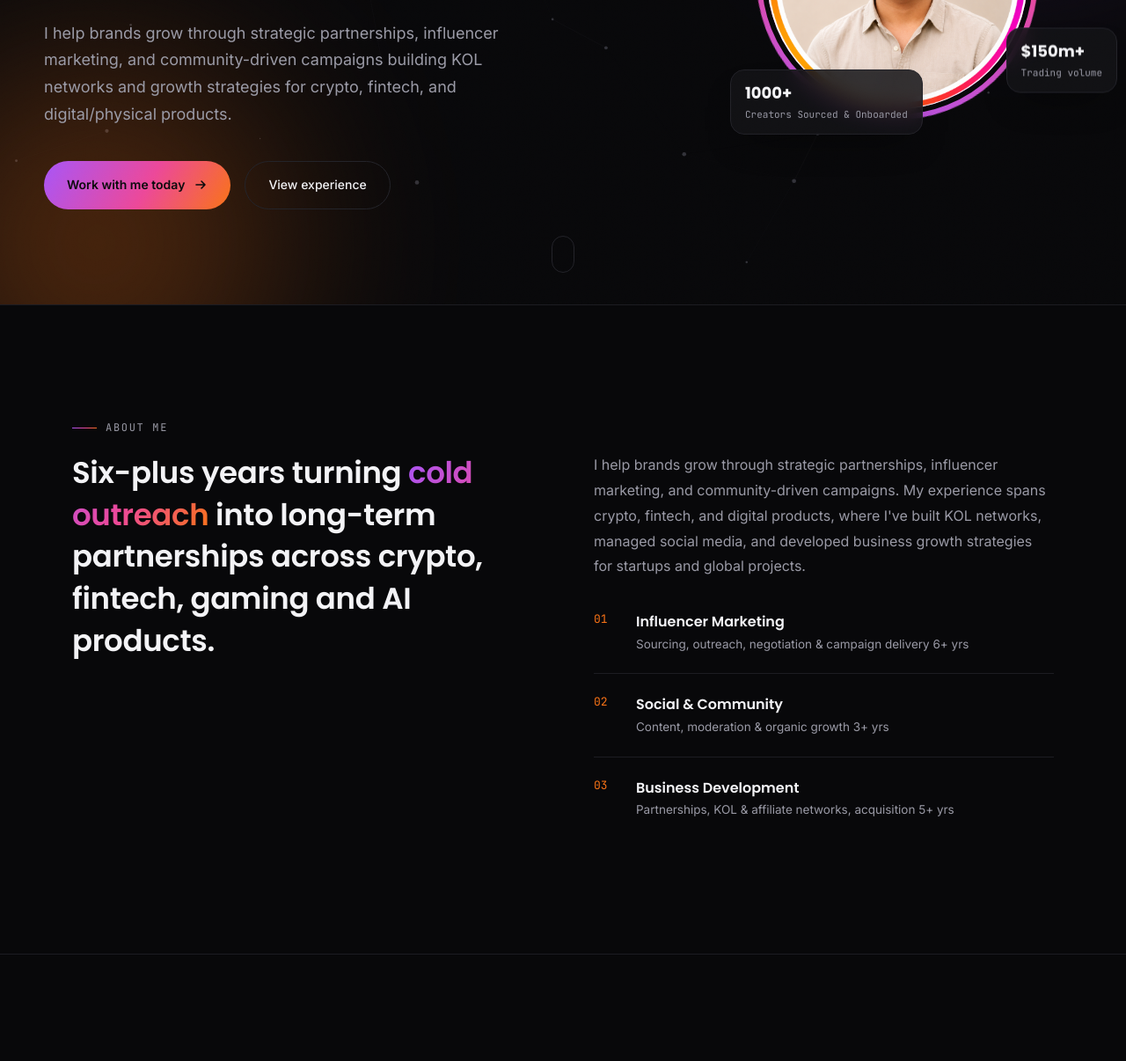
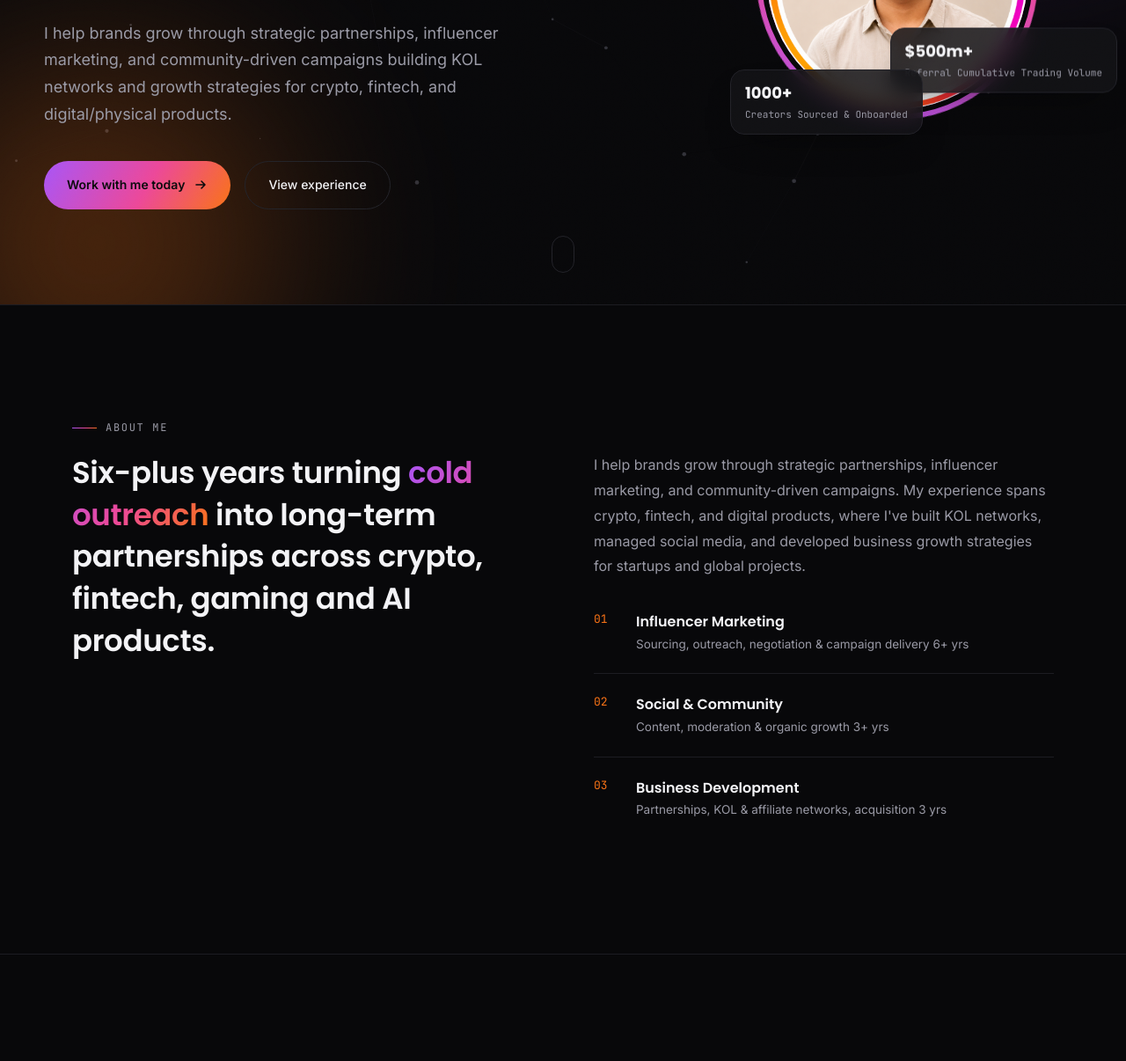
Before and after one commit to porfolio-ux/Jayvon-Casilad, a plain HTML site: page index.html in a window 1280 px wide. Shown: the part 454-1660 px from the top of the page at 88% size. Drawn offline with Linux system fonts and the light colour scheme.

Commit message:
Update index.html

```diff
--- a/index.html
+++ b/index.html
@@ -82,8 +82,8 @@
           <span class="stat-chip__label">Years Experience</span>
         </div>
         <div class="stat-chip stat-chip--2">
-          <span class="stat-chip__value">$150m+</span>
-          <span class="stat-chip__label">Trading volume</span>
+          <span class="stat-chip__value">$500m+</span>
+          <span class="stat-chip__label">Referral Cumulative Trading Volume</span>
         </div>
         <div class="stat-chip stat-chip--3">
           <span class="stat-chip__value">1000+</span>
@@ -121,7 +121,7 @@
             <div class="pillar">
               <span class="pillar__num">03</span>
               <span class="pillar__title">Business Development</span>
-              <span class="pillar__desc">Partnerships, KOL &amp; affiliate networks, acquisition 5+ yrs</span>
+              <span class="pillar__desc">Partnerships, KOL &amp; affiliate networks, acquisition 3 yrs</span>
             </div>
           </div>
         </div>
@@ -279,10 +279,10 @@
           <div class="timeline__node"></div>
           <div class="group-head">
             <h3>Business Development Manager</h3>
-            <span class="group-head__tag">5 Years Experience</span>
+            <span class="group-head__tag">3 Years Experience</span>
           </div>
 
-          <!-- Million.com -->
+          <!-- Million Exchange -->
           <article class="company-card company-card--text" data-reveal>
             <div class="company-card__info">
               <div class="company-card__head">
```
